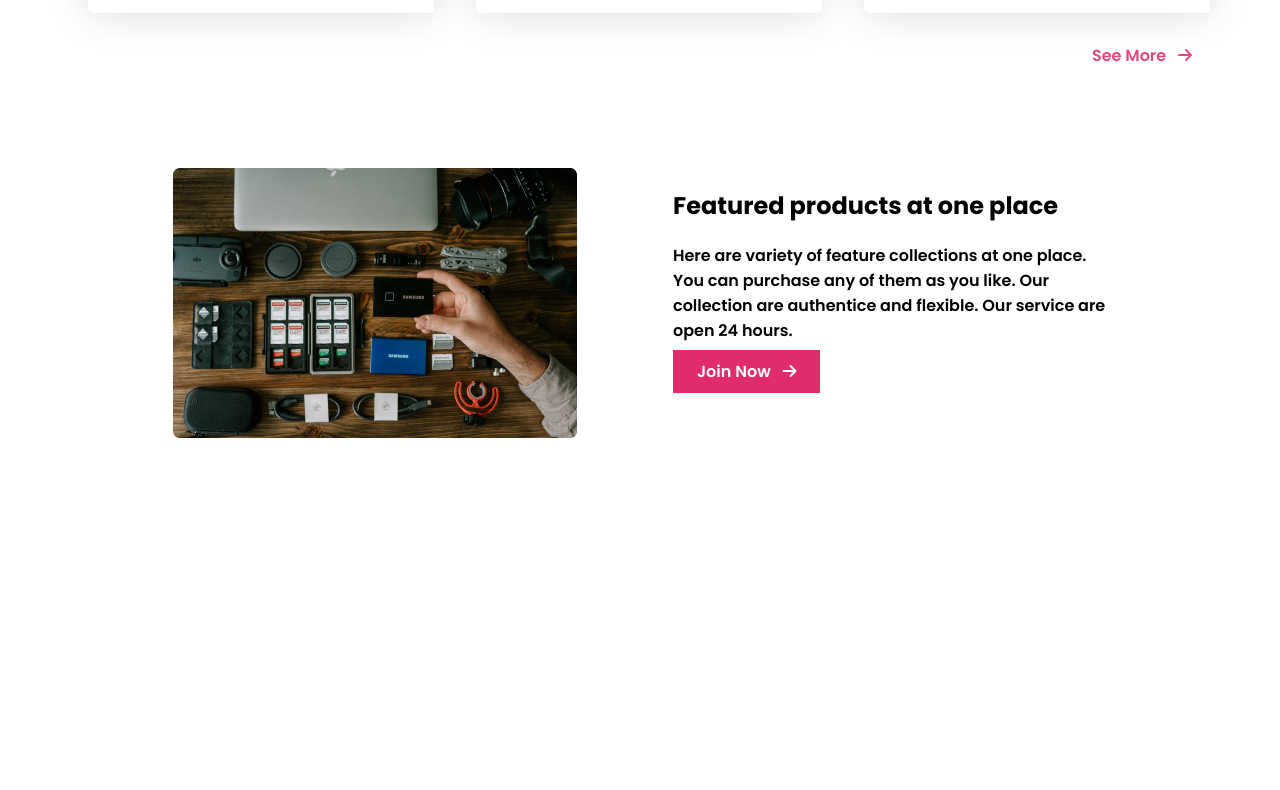
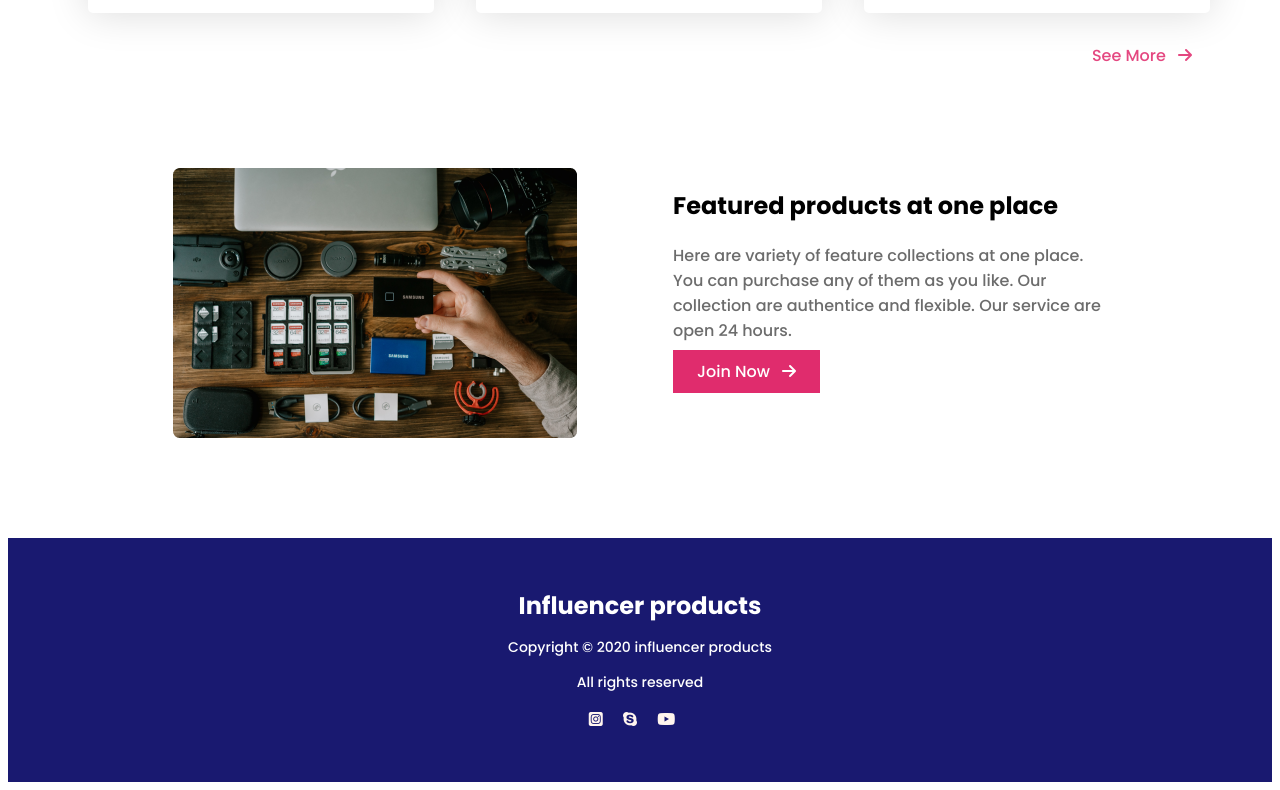
Before and after one commit to ShamimaSupty/Assignment-2-influencer-gear-, a plain HTML site: page index.html in a window 1280 px wide. Shown: the part 2461-3251 px from the top of the page. Before the commit the page ends 2999 px from the top, so only its background shows below. Drawn offline with Linux system fonts and the light colour scheme.

Commit message:
footer added

```diff
--- a/index.html
+++ b/index.html
@@ -11,7 +11,7 @@
     <!-- font 600 poppins -->
     <link rel="preconnect" href="https://fonts.googleapis.com">
     <link rel="preconnect" href="https://fonts.gstatic.com" crossorigin>
-    <link href="https://fonts.googleapis.com/css2?family=Poppins:wght@600;700&display=swap" rel="stylesheet">
+    <link href="https://fonts.googleapis.com/css2?family=Poppins:wght@500;600;700&display=swap" rel="stylesheet">
     <!-- font awesome kits -->
     <script src="https://kit.fontawesome.com/a0a82c1d66.js" crossorigin="anonymous"></script>
 </head>
@@ -239,6 +239,17 @@
             </section>
         </main>
     </header>
+    <footer>
+        <div class="footer-part">
+            <h3>Influencer products </h3>
+            <p>Copyright © 2020 influencer products</p>
+            <p>All rights reserved</p>
+            <!-- font awesome -->
+            <a class="font-awesome" href=""><i class="fa-brands fa-square-instagram"></i></a>
+            <a class="font-awesome" href=""><i class="fa-brands fa-skype"></i></a>
+            <a class="font-awesome" href=""><i class="fa-brands fa-youtube"></i></a>
+        </div>
+    </footer>
 
 </body>
 
--- a/styles/style.css
+++ b/styles/style.css
@@ -125,6 +125,11 @@ text-decoration: none;
     .feature-details{
         margin-left: 96px;
     }
+    .feature-details p{
+
+color:#6C6C6C;
+margin-bottom: 16px;
+    }
     .anchor-three{
 text-decoration: none;
 background: #E02C6D;
@@ -132,5 +137,24 @@ color: #FFFFFF;
 font-size: 16px;
 padding: 10px 24px;
 gap: 8px;
-
-    }
+ }
+ /* Footer Style */
+ footer{
+     background-color: midnightblue ;
+ }
+ .footer-part{
+     color:
+     #FFFFFF;
+     text-align: center;
+     padding: 50px 0;
+ }
+ footer h3{
+     font-size: 24px;
+ }
+ footer p{
+     font-size: 14px;
+ }
+     footer i{
+        color: seashell;
+        margin-right: 16px;
+     }
```
